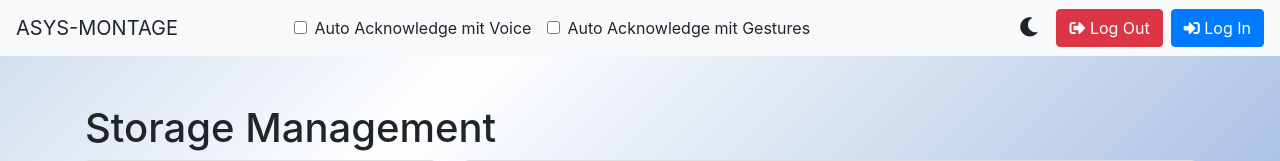
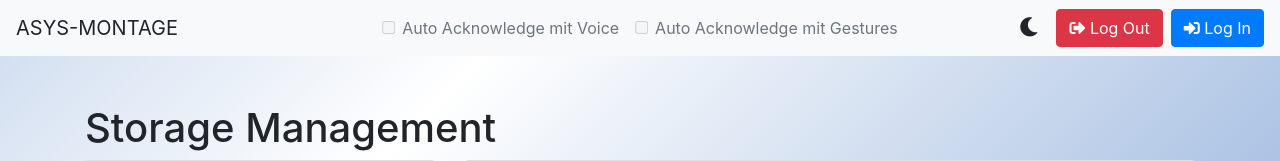
Before and after one commit to Himmelsw4nderer/Assys-Montagehelfer, a Flask app: page /brick_storage in a window 1280 px wide. Shown: the top 161 px of the page. Run offline with Flask 3, Linux system fonts and the light colour scheme; some libraries are stand-ins or nearby versions.

Commit message:
Fix checkbox positioning and style in navbar
AI: Move from navbar-nav to absolute positioning with CSS to center checkboxes precisely and make them display-only (disabled).

```diff
--- a/templates/base.html
+++ b/templates/base.html
@@ -89,6 +89,17 @@
                 margin-right: 10px;
                 border-radius: 50%;
             }
+
+            /* Added styles for center alignment of checkboxes */
+            .checkbox-container {
+                display: flex;
+                justify-content: center;
+                align-items: center;
+                position: absolute;
+                left: 50%;
+                transform: translateX(-50%);
+                z-index: 100;
+            }
         </style>
     </head>
     <body>
@@ -105,21 +116,16 @@
             >
                 <span class="navbar-toggler-icon"></span>
             </button>
-            <div class="collapse navbar-collapse" id="navbarNav">
-                <!-- Auto Acknowledge Checkboxes in the middle -->
-                <ul class="navbar-nav mx-auto">
-                    <li class="nav-item mr-3">
-                        <div class="form-check">
+
+            <!-- Auto Acknowledge Checkboxes in the exact middle -->
+            <div class="checkbox-container">
+                <div class="form-check mr-3">
                     <input
                         class="form-check-input"
                         type="checkbox"
                         id="voiceAcknowledge"
-                                {%
-                                if
-                                voice_acknowledge
-                                %}checked{%
-                                endif
-                                %}
+                        {% if voice_acknowledge %}checked{% endif %}
+                        disabled
                     />
                     <label
                         class="form-check-label"
@@ -128,19 +134,13 @@
                         Auto Acknowledge mit Voice
                     </label>
                 </div>
-                    </li>
-                    <li class="nav-item">
                 <div class="form-check">
                     <input
                         class="form-check-input"
                         type="checkbox"
                         id="gestureAcknowledge"
-                                {%
-                                if
-                                gesture_acknowledge
-                                %}checked{%
-                                endif
-                                %}
+                        {% if gesture_acknowledge %}checked{% endif %}
+                        disabled
                     />
                     <label
                         class="form-check-label"
@@ -149,8 +149,9 @@
                         Auto Acknowledge mit Gestures
                     </label>
                 </div>
-                    </li>
-                </ul>
+            </div>
+
+            <div class="collapse navbar-collapse" id="navbarNav">
                 <ul class="navbar-nav ml-auto">
                     <!-- Dark mode toggle button -->
                     <li class="nav-item">
```
Lines whose indentation alone changed are shown as unchanged.
